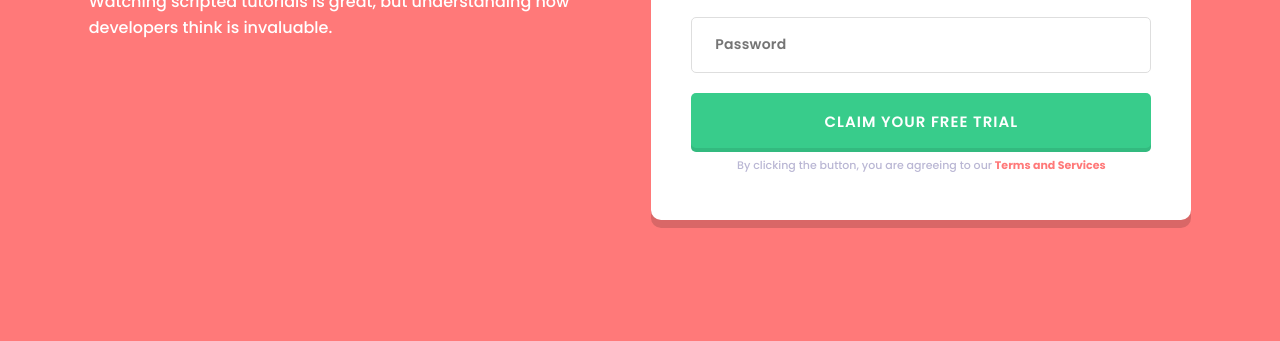
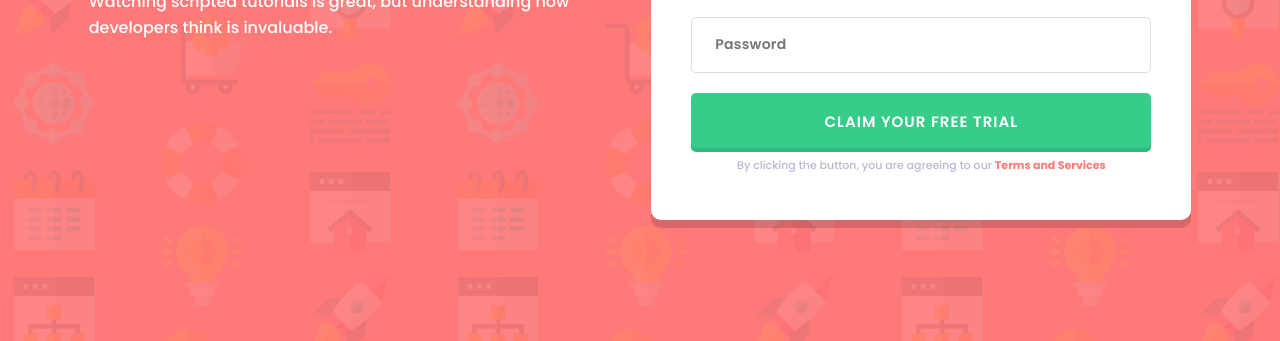
Before and after one commit to viblo29/dachi-vibliani-JS-Task-14-Form, a plain HTML site: page index.html in a window 1280 px wide. Shown: the part 459-800 px from the top of the page. Drawn offline with Linux system fonts and the light colour scheme.

Commit message:
added background image

```diff
--- a/style.css
+++ b/style.css
@@ -6,10 +6,10 @@
 }
 
 .container {
+  background-image: url(./bg.png);
   padding: 1%;
   height: 100vh;
   width: 100vw;
-  background-color: #ff7979;
   display: flex;
   justify-content: center;
   align-items: center;
```
Also changed, not shown: bg.png (added).
